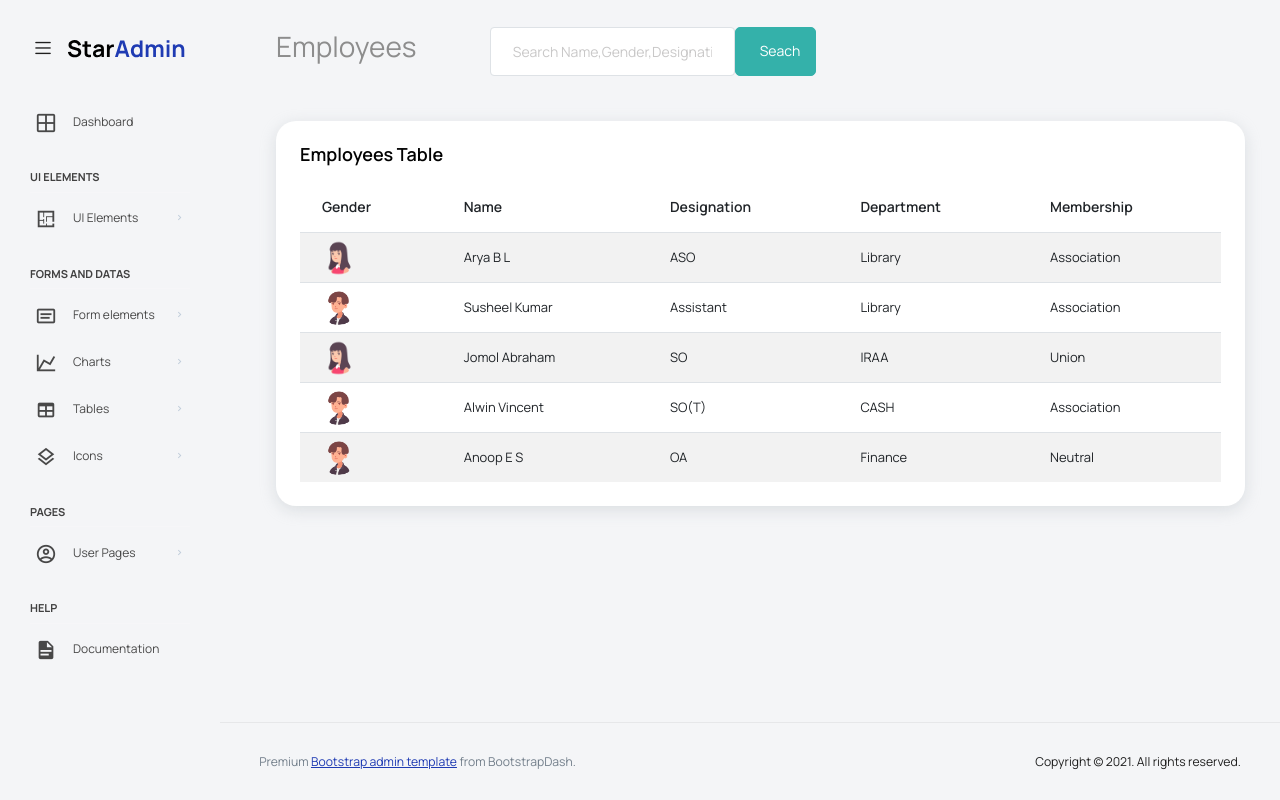
After one commit to Akhilvis/employee-management, a Django app: page /employees in a window 1280 px wide. The commit adds this page. Run offline with Django 4.2, Linux system fonts and the light colour scheme; data comes from the database, SQL or seed files in the repository; both versions use the stored data as it was after the commit; data that the repository does not hold is empty; some libraries are stand-ins or nearby versions.

Commit message:
list employees, search added

```diff
--- a/cuea/contactsapp/csv.py
+++ b/cuea/contactsapp/csv.py
@@ -12,6 +12,9 @@ class CSVReader:
         for i, emp in df.iterrows():
             print(i,emp)
             employee = Employees()
+            if employee.is_old_employee(emp.PFNo):
+                employee = Employees.objects.get(pf_number = emp.PFNo)
+
             employee.name = emp.Name
             employee.pf_number = emp.PFNo
             employee.sex = emp.Sex
@@ -25,5 +28,5 @@ class CSVReader:
             employee_service.employee = employee
             employee_service.designation = emp.Designation
             employee_service.department = emp.Dept
-            employee_service.membership = "Association"
+            employee_service.membership = emp.Membership
             employee_service.save()
--- a/cuea/contactsapp/templates/index.html
+++ b/cuea/contactsapp/templates/index.html
@@ -437,7 +437,7 @@
             </div>
           </li>
           <li class="nav-item">
-            <a class="nav-link" href="/static/pages/tables/basic-table.html">
+            <a class="nav-link" href="/employees">
               <i class="menu-icon mdi mdi-table"></i>
               <span class="menu-title">Employees</span>
             </a>
--- /dev/null
+++ b/cuea/contactsapp/templates/list_employees.html
@@ -0,0 +1,409 @@
+<!DOCTYPE html>
+<html lang="en">
+
+<head>
+  <!-- Required meta tags -->
+  <meta charset="utf-8">
+  <meta name="viewport" content="width=device-width, initial-scale=1, shrink-to-fit=no">
+  <title>Star Admin2 </title>
+  <!-- plugins:css -->
+  <link rel="stylesheet" href="/static/vendors/feather/feather.css">
+  <link rel="stylesheet" href="/static/vendors/mdi/css/materialdesignicons.min.css">
+  <link rel="stylesheet" href="/static/vendors/ti-icons/css/themify-icons.css">
+  <link rel="stylesheet" href="/static/vendors/typicons/typicons.css">
+  <link rel="stylesheet" href="/static/vendors/simple-line-icons/css/simple-line-icons.css">
+  <link rel="stylesheet" href="/static/vendors/css/vendor.bundle.base.css">
+  <!-- endinject -->
+  <!-- Plugin css for this page -->
+  <!-- End plugin css for this page -->
+  <!-- inject:css -->
+  <link rel="stylesheet" href="/static/css/vertical-layout-light/style.css">
+  <!-- endinject -->
+  <link rel="shortcut icon" href="/static/images/favicon.png" />
+</head>
+
+<body>
+  <div class="container-scroller">
+    <!-- partial:../../partials/_navbar.html -->
+    <nav class="navbar default-layout col-lg-12 col-12 p-0 fixed-top d-flex align-items-top flex-row">
+      <div class="text-center navbar-brand-wrapper d-flex align-items-center justify-content-start">
+        <div class="me-3">
+          <button class="navbar-toggler navbar-toggler align-self-center" type="button" data-bs-toggle="minimize">
+            <span class="icon-menu"></span>
+          </button>
+        </div>
+        <div>
+          <a class="navbar-brand brand-logo" href="../../index.html">
+            <img src="/static/images/logo.svg" alt="logo" />
+          </a>
+          <a class="navbar-brand brand-logo-mini" href="../../index.html">
+            <img src="/static/images/logo-mini.svg" alt="logo" />
+          </a>
+        </div>
+      </div>
+      <div class="navbar-menu-wrapper d-flex align-items-top">
+        <ul class="navbar-nav">
+          <li class="nav-item font-weight-semibold d-none d-lg-block ms-0">
+            <h1 class="welcome-text">Employees</h1>
+            {% comment %} <h3 class="welcome-sub-text">Your performance summary this week </h3> {% endcomment %}
+          </li>
+        </ul>
+        <ul class="navbar-nav ms-auto" style="width: 80%;">
+          <form action="search-employee" method="post">
+            {% csrf_token %}
+          <li class="nav-item" style="display: inline-flex;width: 100%;">
+            <input class="form-control" type="text" name="search_keyword" placeholder="Search Name,Gender,Designation etc..." aria-label="Search" style="height: 1%;">
+            <button type="submit" class="btn btn-success" style="width: 25%;">Seach</button>
+          </li>
+        </form>
+        </ul>
+        <button class="navbar-toggler navbar-toggler-right d-lg-none align-self-center" type="button" data-bs-toggle="offcanvas">
+          <span class="mdi mdi-menu"></span>
+        </button>
+      </div>
+    </nav>
+    <!-- partial -->
+    <div class="container-fluid page-body-wrapper">
+      <div id="right-sidebar" class="settings-panel">
+        <i class="settings-close ti-close"></i>
+        <ul class="nav nav-tabs border-top" id="setting-panel" role="tablist">
+          <li class="nav-item">
+            <a class="nav-link active" id="todo-tab" data-bs-toggle="tab" href="#todo-section" role="tab" aria-controls="todo-section" aria-expanded="true">TO DO LIST</a>
+          </li>
+          <li class="nav-item">
+            <a class="nav-link" id="chats-tab" data-bs-toggle="tab" href="#chats-section" role="tab" aria-controls="chats-section">CHATS</a>
+          </li>
+        </ul>
+        <div class="tab-content" id="setting-content">
+          <div class="tab-pane fade show active scroll-wrapper" id="todo-section" role="tabpanel" aria-labelledby="todo-section">
+            <div class="add-items d-flex px-3 mb-0">
+              <form class="form w-100">
+                <div class="form-group d-flex">
+                  <input type="text" class="form-control todo-list-input" placeholder="Add To-do">
+                  <button type="submit" class="add btn btn-primary todo-list-add-btn" id="add-task">Add</button>
+                </div>
+              </form>
+            </div>
+            <div class="list-wrapper px-3">
+              <ul class="d-flex flex-column-reverse todo-list">
+                <li>
+                  <div class="form-check">
+                    <label class="form-check-label">
+                      <input class="checkbox" type="checkbox">
+                      Team review meeting at 3.00 PM
+                    </label>
+                  </div>
+                  <i class="remove ti-close"></i>
+                </li>
+                <li>
+                  <div class="form-check">
+                    <label class="form-check-label">
+                      <input class="checkbox" type="checkbox">
+                      Prepare for presentation
+                    </label>
+                  </div>
+                  <i class="remove ti-close"></i>
+                </li>
+                <li>
+                  <div class="form-check">
+                    <label class="form-check-label">
+                      <input class="checkbox" type="checkbox">
+                      Resolve all the low priority tickets due today
+                    </label>
+                  </div>
+                  <i class="remove ti-close"></i>
+                </li>
+                <li class="completed">
+                  <div class="form-check">
+                    <label class="form-check-label">
+                      <input class="checkbox" type="checkbox" checked>
+                      Schedule meeting for next week
+                    </label>
+                  </div>
+                  <i class="remove ti-close"></i>
+                </li>
+                <li class="completed">
+                  <div class="form-check">
+                    <label class="form-check-label">
+                      <input class="checkbox" type="checkbox" checked>
+                      Project review
+                    </label>
+                  </div>
+                  <i class="remove ti-close"></i>
+                </li>
+              </ul>
+            </div>
+            <h4 class="px-3 text-muted mt-5 fw-light mb-0">Events</h4>
+            <div class="events pt-4 px-3">
+              <div class="wrapper d-flex mb-2">
+                <i class="ti-control-record text-primary me-2"></i>
+                <span>Feb 11 2018</span>
+              </div>
+              <p class="mb-0 font-weight-thin text-gray">Creating component page build a js</p>
+              <p class="text-gray mb-0">The total number of sessions</p>
+            </div>
+            <div class="events pt-4 px-3">
+              <div class="wrapper d-flex mb-2">
+                <i class="ti-control-record text-primary me-2"></i>
+                <span>Feb 7 2018</span>
+              </div>
+              <p class="mb-0 font-weight-thin text-gray">Meeting with Alisa</p>
+              <p class="text-gray mb-0 ">Call Sarah Graves</p>
+            </div>
+          </div>
+          <!-- To do section tab ends -->
+          <div class="tab-pane fade" id="chats-section" role="tabpanel" aria-labelledby="chats-section">
+            <div class="d-flex align-items-center justify-content-between border-bottom">
+              <p class="settings-heading border-top-0 mb-3 pl-3 pt-0 border-bottom-0 pb-0">Friends</p>
+              <small class="settings-heading border-top-0 mb-3 pt-0 border-bottom-0 pb-0 pr-3 fw-normal">See All</small>
+            </div>
+            <ul class="chat-list">
+              <li class="list active">
+                <div class="profile"><img src="/static/images/faces/face1.jpg" alt="image"><span class="online"></span></div>
+                <div class="info">
+                  <p>Thomas Douglas</p>
+                  <p>Available</p>
+                </div>
+                <small class="text-muted my-auto">19 min</small>
+              </li>
+              <li class="list">
+                <div class="profile"><img src="/static/images/faces/face2.jpg" alt="image"><span class="offline"></span></div>
+                <div class="info">
+                  <div class="wrapper d-flex">
+                    <p>Catherine</p>
+                  </div>
+                  <p>Away</p>
+                </div>
+                <div class="badge badge-success badge-pill my-auto mx-2">4</div>
+                <small class="text-muted my-auto">23 min</small>
+              </li>
+              <li class="list">
+                <div class="profile"><img src="/static/images/faces/face3.jpg" alt="image"><span class="online"></span></div>
+                <div class="info">
+                  <p>Daniel Russell</p>
+                  <p>Available</p>
+                </div>
+                <small class="text-muted my-auto">14 min</small>
+              </li>
+              <li class="list">
+                <div class="profile"><img src="/static/images/faces/face4.jpg" alt="image"><span class="offline"></span></div>
+                <div class="info">
+                  <p>James Richardson</p>
+                  <p>Away</p>
+                </div>
+                <small class="text-muted my-auto">2 min</small>
+              </li>
+              <li class="list">
+                <div class="profile"><img src="/static/images/faces/face5.jpg" alt="image"><span class="online"></span></div>
+                <div class="info">
+                  <p>Madeline Kennedy</p>
+                  <p>Available</p>
+                </div>
+                <small class="text-muted my-auto">5 min</small>
+              </li>
+              <li class="list">
+                <div class="profile"><img src="/static/images/faces/face6.jpg" alt="image"><span class="online"></span></div>
+                <div class="info">
+                  <p>Sarah Graves</p>
+                  <p>Available</p>
+                </div>
+                <small class="text-muted my-auto">47 min</small>
+              </li>
+            </ul>
+          </div>
+          <!-- chat tab ends -->
+        </div>
+      </div>
+      <!-- partial -->
+      <!-- partial:../../partials/_sidebar.html -->
+      <nav class="sidebar sidebar-offcanvas" id="sidebar">
+        <ul class="nav">
+          <li class="nav-item">
+            <a class="nav-link" href="../../index.html">
+              <i class="mdi mdi-grid-large menu-icon"></i>
+              <span class="menu-title">Dashboard</span>
+            </a>
+          </li>
+          <li class="nav-item nav-category">UI Elements</li>
+          <li class="nav-item">
+            <a class="nav-link" data-bs-toggle="collapse" href="#ui-basic" aria-expanded="false" aria-controls="ui-basic">
+              <i class="menu-icon mdi mdi-floor-plan"></i>
+              <span class="menu-title">UI Elements</span>
+              <i class="menu-arrow"></i>
+            </a>
+            <div class="collapse" id="ui-basic">
+              <ul class="nav flex-column sub-menu">
+                <li class="nav-item"> <a class="nav-link" href="/static/pages/ui-features/buttons.html">Buttons</a></li>
+                <li class="nav-item"> <a class="nav-link" href="/static/pages/ui-features/dropdowns.html">Dropdowns</a></li>
+                <li class="nav-item"> <a class="nav-link" href="/static/pages/ui-features/typography.html">Typography</a></li>
+              </ul>
+            </div>
+          </li>
+          <li class="nav-item nav-category">Forms and Datas</li>
+          <li class="nav-item">
+            <a class="nav-link" data-bs-toggle="collapse" href="#form-elements" aria-expanded="false" aria-controls="form-elements">
+              <i class="menu-icon mdi mdi-card-text-outline"></i>
+              <span class="menu-title">Form elements</span>
+              <i class="menu-arrow"></i>
+            </a>
+            <div class="collapse" id="form-elements">
+              <ul class="nav flex-column sub-menu">
+                <li class="nav-item"><a class="nav-link" href="/static/pages/forms/basic_elements.html">Basic Elements</a></li>
+              </ul>
+            </div>
+          </li>
+          <li class="nav-item">
+            <a class="nav-link" data-bs-toggle="collapse" href="#charts" aria-expanded="false" aria-controls="charts">
+              <i class="menu-icon mdi mdi-chart-line"></i>
+              <span class="menu-title">Charts</span>
+              <i class="menu-arrow"></i>
+            </a>
+            <div class="collapse" id="charts">
+              <ul class="nav flex-column sub-menu">
+                <li class="nav-item"> <a class="nav-link" href="/static/pages/charts/chartjs.html">ChartJs</a></li>
+              </ul>
+            </div>
+          </li>
+          <li class="nav-item">
+            <a class="nav-link" data-bs-toggle="collapse" href="#tables" aria-expanded="false" aria-controls="tables">
+              <i class="menu-icon mdi mdi-table"></i>
+              <span class="menu-title">Tables</span>
+              <i class="menu-arrow"></i>
+            </a>
+            <div class="collapse" id="tables">
+              <ul class="nav flex-column sub-menu">
+                <li class="nav-item"> <a class="nav-link" href="../../pages/tables/basic-table.html">Basic table</a></li>
+              </ul>
+            </div>
+          </li>
+          <li class="nav-item">
+            <a class="nav-link" data-bs-toggle="collapse" href="#icons" aria-expanded="false" aria-controls="icons">
+              <i class="menu-icon mdi mdi-layers-outline"></i>
+              <span class="menu-title">Icons</span>
+              <i class="menu-arrow"></i>
+            </a>
+            <div class="collapse" id="icons">
+              <ul class="nav flex-column sub-menu">
+                <li class="nav-item"> <a class="nav-link" href="../../pages/icons/mdi.html">Mdi icons</a></li>
+              </ul>
+            </div>
+          </li>
+          <li class="nav-item nav-category">pages</li>
+          <li class="nav-item">
+            <a class="nav-link" data-bs-toggle="collapse" href="#auth" aria-expanded="false" aria-controls="auth">
+              <i class="menu-icon mdi mdi-account-circle-outline"></i>
+              <span class="menu-title">User Pages</span>
+              <i class="menu-arrow"></i>
+            </a>
+            <div class="collapse" id="auth">
+              <ul class="nav flex-column sub-menu">
+                <li class="nav-item"> <a class="nav-link" href="../../pages/samples/login.html"> Login </a></li>
+              </ul>
+            </div>
+          </li>
+          <li class="nav-item nav-category">help</li>
+          <li class="nav-item">
+            <a class="nav-link" href="http://bootstrapdash.com/demo/star-admin2-free/docs/documentation.html">
+              <i class="menu-icon mdi mdi-file-document"></i>
+              <span class="menu-title">Documentation</span>
+            </a>
+          </li>
+        </ul>
+      </nav>
+      <!-- partial -->
+      <div class="main-panel">
+        <div class="content-wrapper">
+          <div class="row">
+
+            <div class="col-lg-12 grid-margin stretch-card">
+              <div class="card">
+                <div class="card-body">
+                  <h4 class="card-title">Employees Table</h4>
+                  <div class="table-responsive">
+                    <table class="table table-striped">
+                      <thead>
+                        <tr>
+                          <th>
+                            Gender
+                          </th>
+                          <th>
+                            Name
+                          </th>
+                          <th>
+                            Designation
+                          </th>
+                          <th>
+                            Department
+                          </th>
+                          <th>
+                            Membership
+                          </th>
+                        </tr>
+                      </thead>
+                      <tbody>
+                        {% for emp in employees %}
+                        <tr>
+                          <td class="py-1">
+                            {% if emp.sex == 'M'%}
+                            <img src="/static/images/faces/face1.png" alt="male"/>
+                            {% else %}
+                            <img src="/static/images/faces/face2.png" alt="female"/>
+                            {% endif %}
+                          </td>
+                          <td>
+                            {{ emp.name}}
+                          </td>
+                          <td>
+                            {{ emp.employeeservice.designation }}
+                          </td>
+                          <td>
+                            {{ emp.employeeservice.department }}
+                          </td>
+                          <td>
+                            {{ emp.employeeservice.membership }}
+                          </td>
+                        </tr>
+                        {% endfor %}
+
+                      </tbody>
+                    </table>
+                  </div>
+                </div>
+              </div>
+            </div>
+
+          </div>
+        </div>
+        <!-- content-wrapper ends -->
+        <!-- partial:../../partials/_footer.html -->
+        <footer class="footer">
+          <div class="d-sm-flex justify-content-center justify-content-sm-between">
+            <span class="text-muted text-center text-sm-left d-block d-sm-inline-block">Premium <a href="https://www.bootstrapdash.com/" target="_blank">Bootstrap admin template</a> from BootstrapDash.</span>
+            <span class="float-none float-sm-right d-block mt-1 mt-sm-0 text-center">Copyright © 2021. All rights reserved.</span>
+          </div>
+        </footer>
+        <!-- partial -->
+      </div>
+      <!-- main-panel ends -->
+    </div>
+    <!-- page-body-wrapper ends -->
+  </div>
+  <!-- container-scroller -->
+  <!-- plugins:js -->
+  <script src="/static/vendors/js/vendor.bundle.base.js"></script>
+  <!-- endinject -->
+  <!-- Plugin js for this page -->
+  <script src="/static/vendors/bootstrap-datepicker/bootstrap-datepicker.min.js"></script>
+  <!-- End plugin js for this page -->
+  <!-- inject:js -->
+  <script src="/static/js/off-canvas.js"></script>
+  <script src="/static/js/hoverable-collapse.js"></script>
+  <script src="/static/js/template.js"></script>
+  <script src="/static/js/settings.js"></script>
+  <script src="/static/js/todolist.js"></script>
+  <!-- endinject -->
+  <!-- Custom js for this page-->
+  <!-- End custom js for this page-->
+</body>
+
+</html>
--- a/cuea/contactsapp/urls.py
+++ b/cuea/contactsapp/urls.py
@@ -5,5 +5,7 @@ urlpatterns = [
     path('', index, name='main-view'),
     path('upload-csv', upload_csv, name='upload_csv'),
     path('csv-data-upload', csv_process, name='csv_process'),
+    path('employees', list_employees, name='list_employees'),
+    path('search-employee', search_employee, name='search_employee'),
 
 ]
--- a/cuea/contactsapp/views.py
+++ b/cuea/contactsapp/views.py
@@ -1,8 +1,12 @@
 from django.shortcuts import render
 from django.http import HttpResponse
+from django.db.models import Q
+
 from .utils import *
 from .forms import *
 from .csv import CSVReader
+from .models import *
+
 # Create your views here.
 
 
@@ -14,19 +18,28 @@ def upload_csv(request):
     return render(request, 'uploadcsv.html')
 
 def csv_process(request):
-    print('>>>>>>>>>>>>>>>>>>>>>>>>>>>>>>>>>>>>  ',request.FILES.get('csv[]'))
     csv_data = request.FILES['csv']
-    print(csv_data.name.split('.')[-1])
     if csv_data.name.split('.')[-1] != 'csv':
-        print("INvalid file type")
         upload_error = 'Invalid File Type'
         return render(request, 'uploadcsv.html', {'upload_error': upload_error})
     if request.method == 'POST':
         form = UploadFileForm(request.POST, request.FILES)
         if form.is_valid():
             handle_uploaded_file(csv_data)
-            print("uploaded!!!!!!!!!!!!!!!!!!!!!!!!!!!!!!!!!!!!!!!!!!!!!")
             success_message = 'Uploaded Successfuly'
             csv_reader = CSVReader()
             csv_reader.feed_db()
     return render(request, 'uploadcsv.html', {'success_message': success_message})
+
+def list_employees(request):
+    employees = Employees.objects.select_related('employeeservice').select_related('employeevote').all()
+    return render(request, 'list_employees.html', {'employees': employees})
+
+def search_employee(request):
+    seach_key = request.POST.get('search_keyword')
+    print(seach_key)
+
+    searched_employees = Employees.objects.select_related('employeeservice').select_related('employeevote').filter(
+            Q(name__icontains=seach_key) | Q(sex__icontains=seach_key) | Q(employeeservice__designation__icontains=seach_key)
+        )
+    return render(request, 'list_employees.html', {'employees': searched_employees})
--- a/cuea/employee_csv.csv
+++ b/cuea/employee_csv.csv
@@ -1,7 +1,8 @@
-Sl No.,PFNo,Name,Sex,Designation,Dept,Blood,DoE,DoR,Assn/ Union,Mob,email,Address,District,PinCode,Voters Id,Pan_Mun_Cor,Legislative Assembly,Lok Sabha Constituency,other Religious/ political/ social orgnanisations,Deshabimani subscription,Yearly subscription (Amt/Month),"Photo
+Sl No.,PFNo,Name,Sex,Designation,Dept,Blood,DoE,DoR,Membership,Mob,email,Address,District,PinCode,Voters Id,Pan_Mun_Cor,Legislative Assembly,Lok Sabha Constituency,other Religious/ political/ social orgnanisations,Deshabimani subscription,Yearly subscription (Amt/Month),"Photo
 (optional)"
-1,1111,Arya B L,F,Assistant,Library,O+,18-01-2021,31-05-2049,Association,7559977988,ab@gmail.com,"Chungamtham H, Thuravoor P O, Cherthala, Alapuzha",Alapuzha,688532,XJ135465N,Pallipuram,Thuravoor,Alapuzha,SNDP,No,150,
+1,1111,Arya B L,F,ASO,Library,O+,18-01-2021,31-05-2049,Association,7559977988,ab@gmail.com,"Chungamtham H, Thuravoor P O, Cherthala, Alapuzha",Alapuzha,688532,XJ135465N,Pallipuram,Thuravoor,Alapuzha,SNDP,No,150,
 2,1112,Susheel Kumar ,M,Assistant,Library,AB-,10-01-2020,30-04-2045,Association,9845098450,sk@gmail.com,"P V house, Mootampram, Madayi P O",Kannur,670304,AB123456C,Madayi,Irikoor,Kannur,NSS,Yes,Not paid,
 3,1115,Jomol Abraham,F,SO,IRAA,O+,01-01-2011,31-01-2030,Union,9847098470,ja@yahoo.com,"Moolakalam H, Pulikuttissery P O, ",Kottayam,686015,CB123466A,Adichira,Vaikom,Kottayam,NA,No,NA,
 4,1116,Alwin Vincent,M,SO(T),CASH,O+,30-05-2010,30-11-2027,Association,9867598654,aw@cusat.ac.in,"Chittattukara H, Mundoor P O",Thrissur,680541,DK358933D,Mundoor,Kunnamkulam,Thrissur,CYO,Yes,150,
 5,1117,Anoop E S,M,OA,Finance,,14-07-2018,31-05-2025,Union,9678593458,an12@yaho.com,"Erumappullil H, Kulayattikara P O, kanjiramattom",Ernakulam,682317,FD978522A,Kanjiramattom,Thripunithura,Kunnathunad,NA,No,NA,
+6,1117,Anoop E S,M,OA,Finance,,14-07-2018,31-05-2025,Neutral,9678593458,an12@yaho.com,"Erumappullil H, Kulayattikara P O, kanjiramattom",Ernakulam,682317,FD978522A,Kanjiramattom,Thripunithura,Kunnathunad,NA,No,NA,
```
Also changed, not shown: cuea/contactsapp/models.py (+8 -2 lines), cuea/contactsapp/migrations/0003_alter_employeeservice_membership.py (added), cuea/contactsapp/migrations/0004_alter_employees_sex.py (added), cuea/contactsapp/static/images/faces/face1.png (added), cuea/contactsapp/static/images/faces/face2.png (added), cuea/db.sqlite3.
